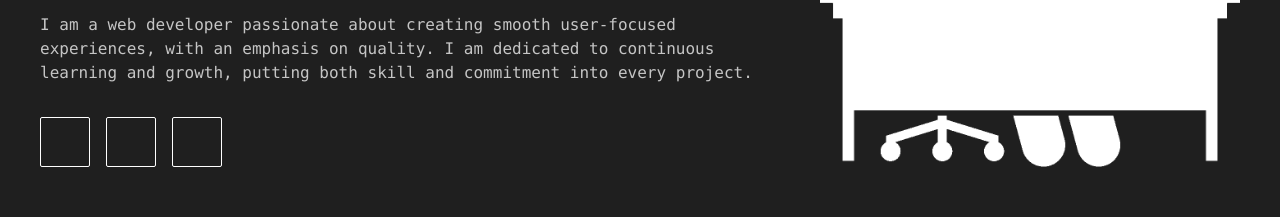
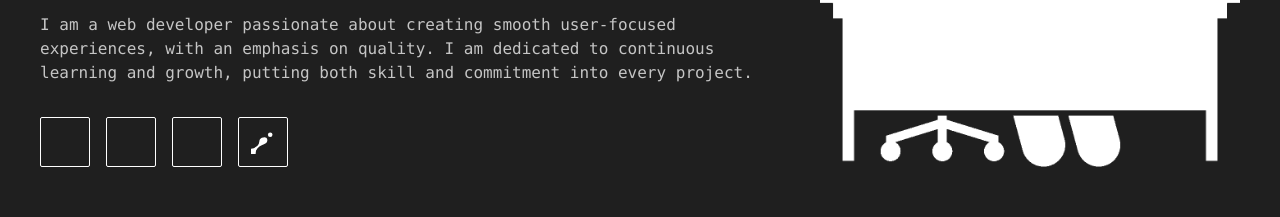
Before and after one commit to GDami/portfolio, a React (Vite) app: page / in a window 1280 px wide. Shown: the part 263-480 px from the top of the page. Built offline with nearby package versions, Linux system fonts and the light colour scheme; some icons are missing.

Commit message:
added a codingame icon

```diff
--- a/src/landing/Landing.tsx
+++ b/src/landing/Landing.tsx
@@ -1,6 +1,8 @@
 import { ContactIcon } from '../contact/ContactIcon'
 import './Landing.css'
 import homeImg from '/monkey-desktop.png'
+
+const codinGameSvg = (<svg clip-rule="evenodd" fill-rule="evenodd" stroke-linejoin="round" stroke-miterlimit="2" viewBox="0 0 2083 2083" xmlns="http://www.w3.org/2000/svg" width="2500" height="2500"><g fill="currentColor"><path d="M0 1636c411.554-97.771 692.897-283.177 724-637 10.714-131.212 67.364-243.777 216-319 207.675-80.617 305.728-52.164 390-10 92.668 81.722 119.468 199.94 50 371.5-31.914 100.266-291.001 223.867-410 258.5-392.539 175.893-595.504 430.282-561 783H0z"/><ellipse cx="1666.5" cy="408" rx="196.5" ry="192"/></g></svg>)
 
 export function Landing() {
     return (
@@ -18,6 +20,9 @@ export function Landing() {
                     <ContactIcon link='https://github.com/GDami' class='bxl  bx-github'></ContactIcon>
                     <ContactIcon link='https://www.linkedin.com/in/damien-gervy' class='bxl  bx-linkedin'></ContactIcon>
                     <ContactIcon link='https://x.com/DamienGervy' class='bxl  bx-twitter'></ContactIcon>
+                    <ContactIcon link='https://www.codingame.com/profile/8df919d89c9224b9ccf053820029c7986684466' class=''>
+                        {codinGameSvg}
+                    </ContactIcon>
                 </div>
             </div>
             <img className="home-img" alt="home-img" src={homeImg}></img>
```
Also changed, not shown: public/codingame-1.svg (added).
